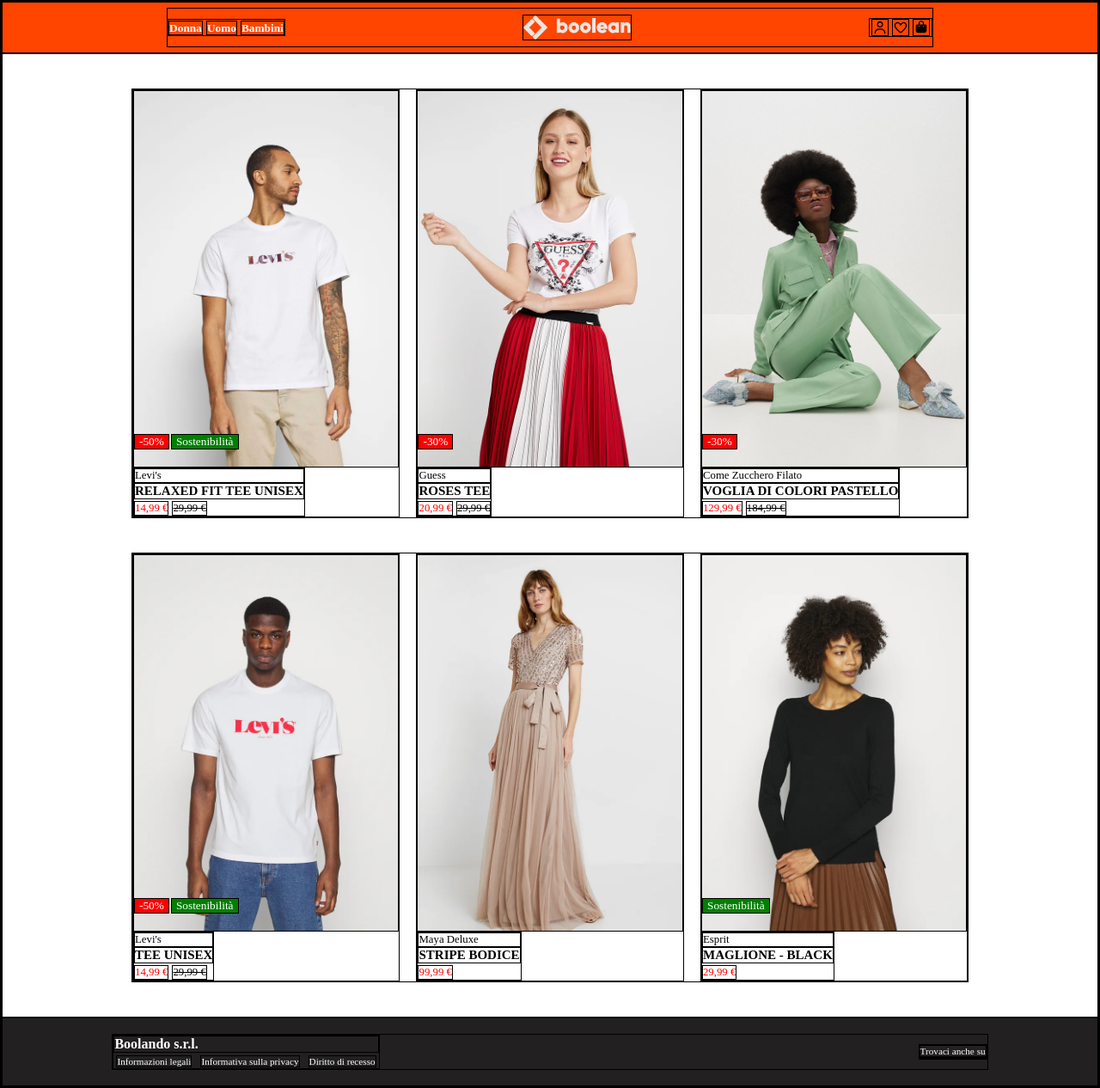
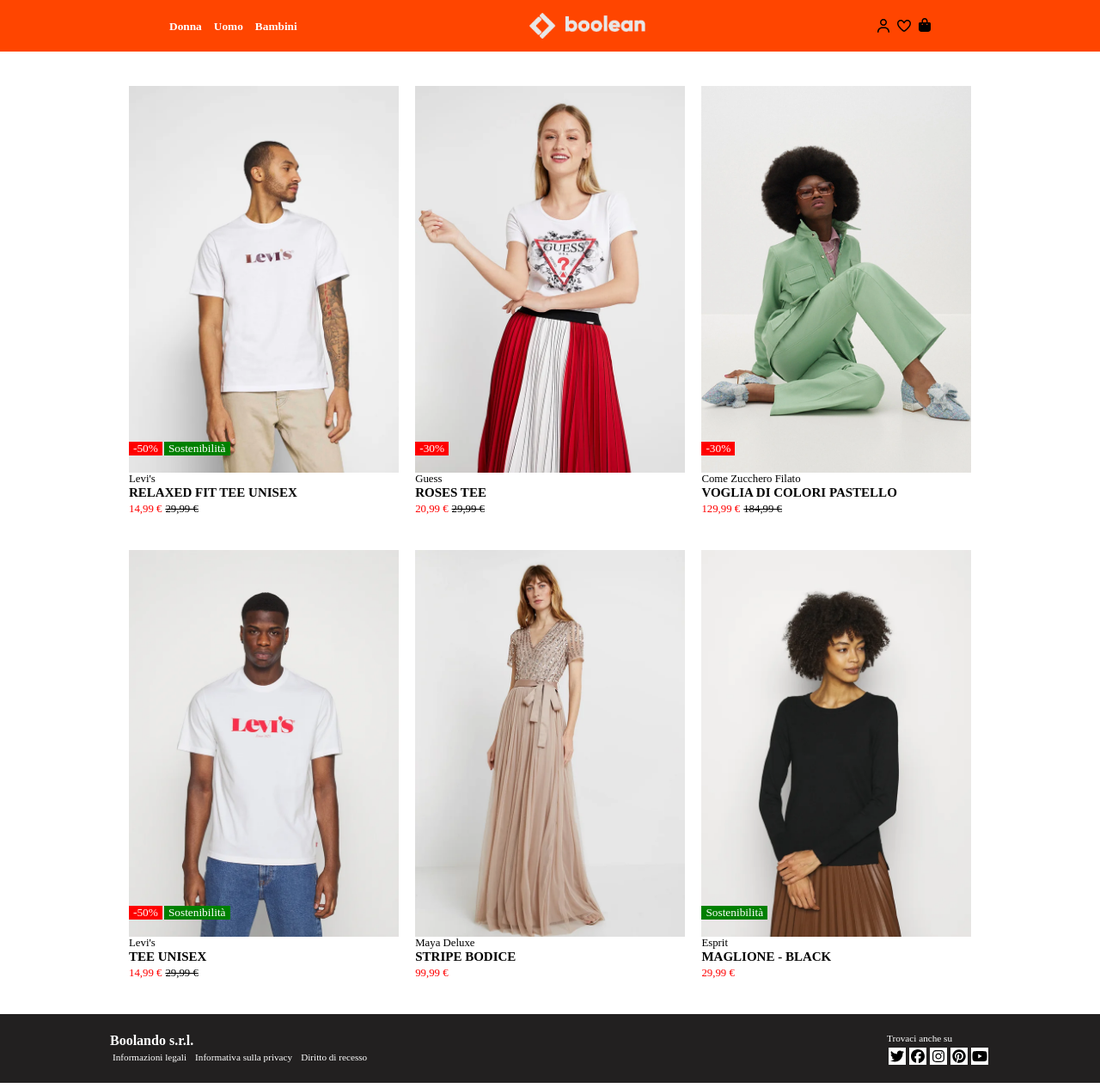
Before and after one commit to giuseppeTrebbi/html-css-boolando, a plain HTML site: page index.html in a window 1280 px wide. Shown: the whole page at 86% size. Drawn offline with Linux system fonts and the light colour scheme.

```diff
--- a/css/style.css
+++ b/css/style.css
@@ -2,7 +2,6 @@
     margin: 0;
     padding: 0;
     box-sizing: border-box;
-    border: 1px solid black;
 }
 
 header {
@@ -26,6 +25,7 @@ nav {
     text-decoration: none;
     font-size: smaller;
     font-weight: bold;
+    margin: 0 5px;
 }
 
 .user-icons {
@@ -35,6 +35,20 @@ nav {
 }
 
 .user-icons img {
+    margin: 0 2px;
+    width: 20px;
+    height: 20px;
+}
+
+.social-icons {
+    margin-top: 5px;
+    display: flex;
+    justify-content: center;
+    align-items: center;
+}
+
+.social-icons img {
+    background-color: white;
     margin: 0 2px;
     width: 20px;
     height: 20px;
--- a/index.html
+++ b/index.html
@@ -9,6 +9,7 @@
 
 
 <body>
+    <!-- header with navigation bar -->
     <header>
         <nav>
             <div class="scelta-sesso">
@@ -26,7 +27,7 @@
     </header>
 
     <main>
-
+        <!-- first pictures' row -->
         <div class="first-section">
             <div class="tattoo-boy">
                 <div class="boy">
@@ -67,6 +68,7 @@
         </div>
 
 
+        <!-- second pictures' row -->
         <div class="first-section">
             <div class="tattoo-boy">
                 <div class="second-boy">
@@ -103,6 +105,7 @@
         </div>
     </main>
 
+    <!-- footer with logos -->
     <footer>
         <div class="foot-container">
             <div>
@@ -113,11 +116,16 @@
             </div>
             <div>
                 <p>Trovaci anche su</p>
-                <div></div>
+                <div class="social-icons">
+                    <img src="./img/twitter-brands-solid-full.svg" alt="twitter">
+                    <img src="./img/facebook-brands-solid-full.svg" alt="facebook">
+                    <img src="./img/instagram-brands-solid-full.svg" alt="instagram">
+                    <img src="./img/pinterest-brands-solid-full.svg" alt="pinterest">
+                    <img src="./img/youtube-brands-solid-full.svg" alt="youtube">
+                </div>
             </div>
         </div>
     </footer>
-
 </body>
 
 </html>
```
